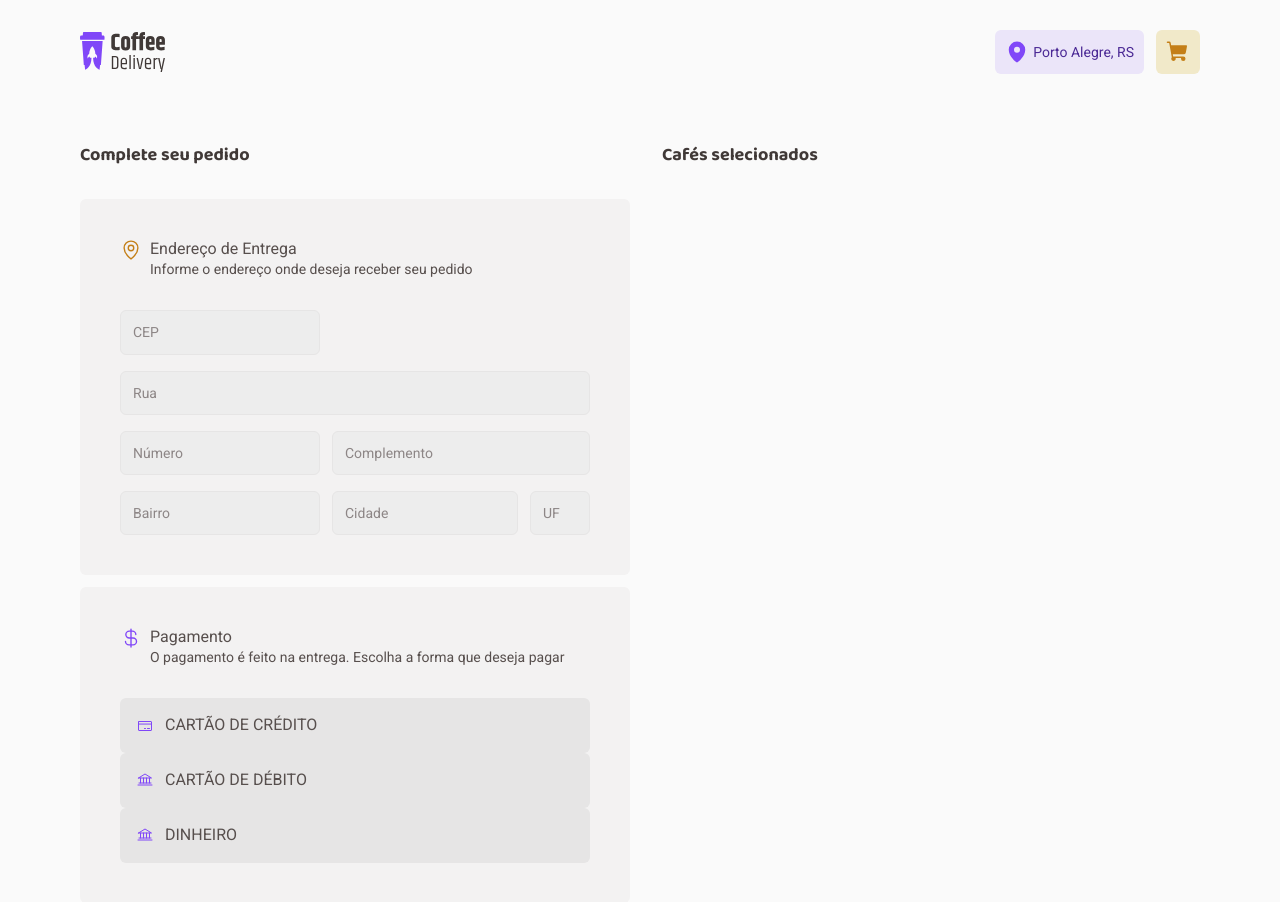
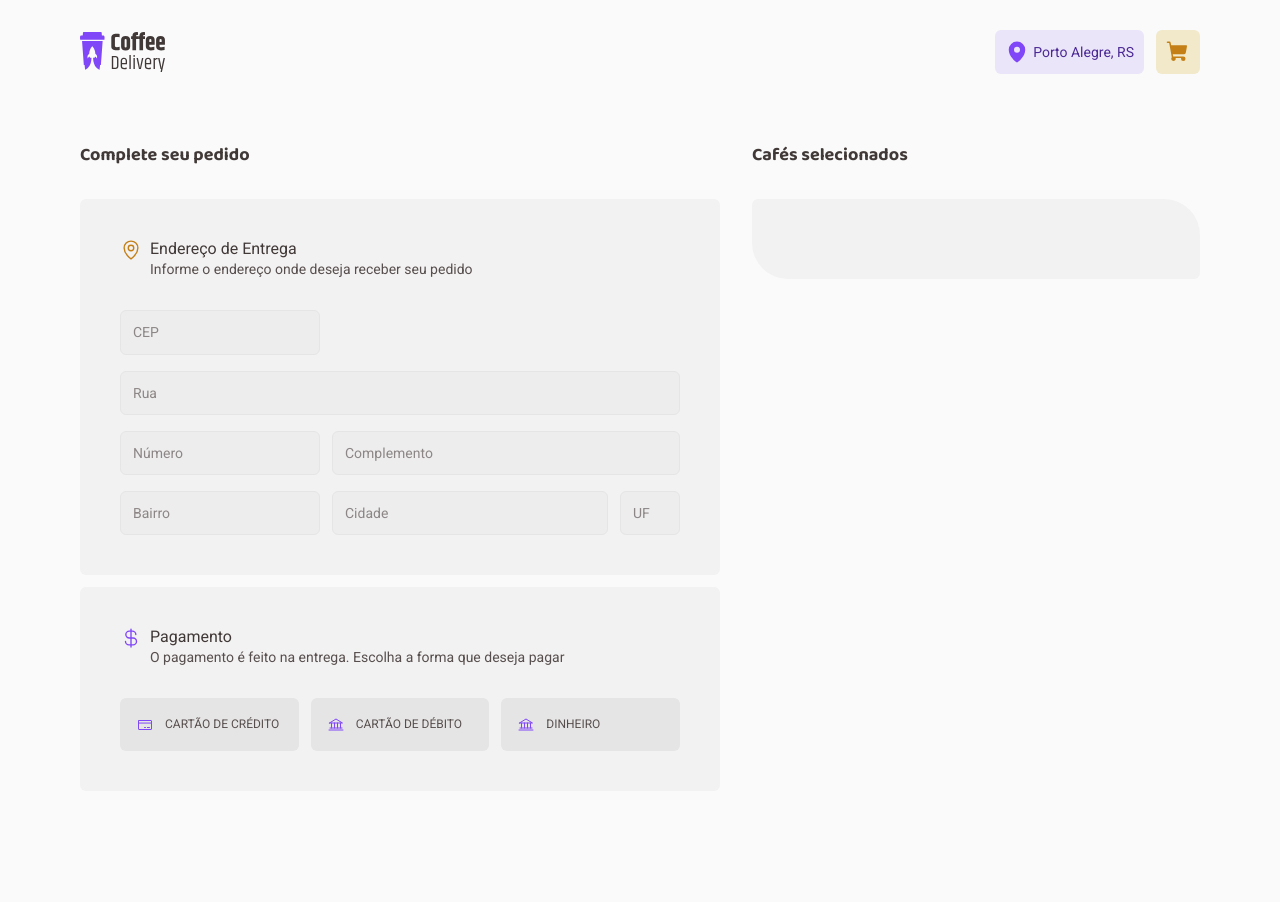
Before and after one commit to edilaine-as/ReactJS_CoffeeDelivery, a React (Vite) app: page /order in a window 1280 px wide. Shown: the top 902 px of the page. After the commit the page ends 831 px from the top, so only its background shows below. Built offline with nearby package versions, Linux system fonts and the light colour scheme.

Commit message:
Working on Payment Container

```diff
--- a/package.json
+++ b/package.json
@@ -24,7 +24,7 @@
     "@typescript-eslint/eslint-plugin": "^6.0.0",
     "@typescript-eslint/parser": "^6.0.0",
     "@vitejs/plugin-react": "^4.0.3",
-    "eslint": "^8.53.0",
+    "eslint": "^8.56.0",
     "eslint-plugin-react-hooks": "^4.6.0",
     "eslint-plugin-react-refresh": "^0.4.3",
     "typescript": "^5.0.2",
--- a/src/components/RadioButton/styles.ts
+++ b/src/components/RadioButton/styles.ts
@@ -14,7 +14,10 @@ export const Container = styled.label`
   border: 1px solid transparent;
 
   text-transform: uppercase;
-  ${mixins.fonts.buttonM}
+
+  span{
+    ${mixins.fonts.buttonM};
+  }
 
   input {
     display: none;
--- a/src/pages/Order/index.tsx
+++ b/src/pages/Order/index.tsx
@@ -8,6 +8,7 @@ import {
   PaymentContainer,
   CartContainer,
   PaymentHeading,
+  PaymentOptions,
 } from './styles'
 import { TextInput } from '../../components/TextInput'
 import { RadioButton } from '../../components/RadioButton'
@@ -71,6 +72,7 @@ export function Order() {
                 </p>
               </div>
             </PaymentHeading>
+            <PaymentOptions>
               <div>
                 <RadioButton value="credit">
                   <CreditCard size={16} />
@@ -85,6 +87,7 @@ export function Order() {
                   <span>Dinheiro</span>
                 </RadioButton>
               </div>
+            </PaymentOptions>
           </PaymentContainer>
         </form>
       </InfoContainer>
--- a/src/pages/Order/styles.ts
+++ b/src/pages/Order/styles.ts
@@ -21,8 +21,14 @@ export const InfoContainer = styled.div`
 `
 
 export const BaseContainer = styled.div`
+  display: flex;
+  flex-direction: column;
+  gap: 32px;
+
+  width: 100%;
+  padding: 2.5rem;
+  min-width: 640px;
   background-color: ${(props) => props.theme['base-card']};
-  padding: 2.5rem;
 `
 
 export const AddressContainer = styled(BaseContainer)`
@@ -32,11 +38,10 @@ export const AddressContainer = styled(BaseContainer)`
 export const Heading = styled.div`
   display: flex;
   gap: 8px;
-  margin-bottom: 2rem;
 
   div {
     span {
-      ${mixins.fonts.textM}
+      color: ${(props) => props.theme['base-subtitle']};
     }
 
     p {
@@ -62,8 +67,6 @@ export const AddressForm = styled.div`
   grid-gap: 16px 12px;
 `
 
-export const CartContainer = styled.div``
-
 export const PaymentContainer = styled(BaseContainer)`
   margin-top: 0.75rem;
   border-radius: 6px;
@@ -74,3 +77,25 @@ export const PaymentHeading = styled(Heading)`
     color: ${(props) => props.theme.purple};
   }
 `
+
+export const PaymentOptions = styled.div`
+  display: flex;
+  flex-direction: column;
+  gap: 8px;
+
+  > div {
+    display: flex;
+    align-items: center;
+    justify-content: space-between;
+    gap: 12px;
+  }
+`
+
+export const CartContainer = styled.div`
+  padding: 2.5rem;
+  width: 100%;
+  min-width: 448px;
+
+  border-radius: 6px 36px;
+  background-color: ${(props) => props.theme['base-card']};
+`
```
Also changed, not shown: 1 other file (tests, documents, lock files or other folders). Lines whose indentation alone changed are shown as unchanged.
